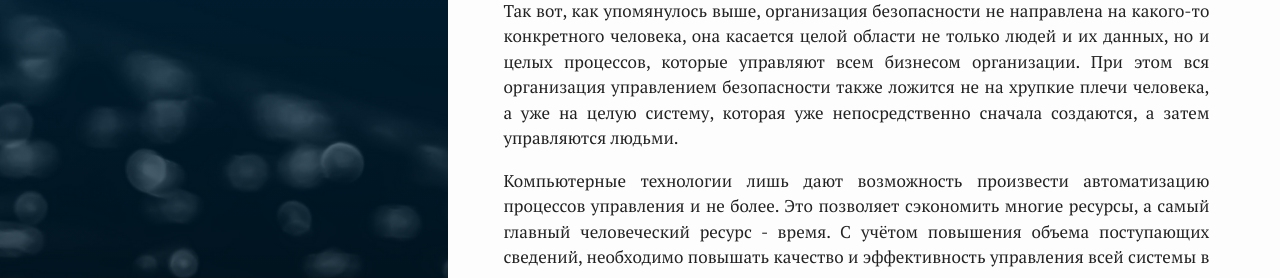
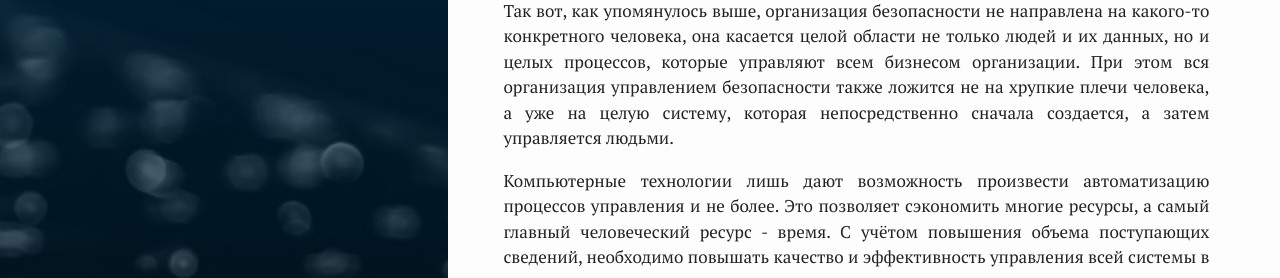
Before and after one commit to ghostmorgan/ghostmorgan.github.io, a Jekyll site: the page built from _posts/2019-10-11-inform_security_1_1.md, in a window 1280 px wide and 900 px high, scrolled down 1792 px. Shown: the part 261-539 px from the top of the window. Built offline with Jekyll 4.4.1, drawn with Linux system fonts in a browser that asks for light colours; nearby versions of some CDN libraries; comment, search, counter and statistics services are not loaded.

Commit message:
Update 2019-10-11-inform_security_1_1.md

```diff
--- a/_posts/2019-10-11-inform_security_1_1.md
+++ b/_posts/2019-10-11-inform_security_1_1.md
@@ -51,7 +51,7 @@ comments: true
 
 Безопасность такое понятие, которое редко затрагивает одного человека и касается только одного человека. Лишь малая часть населения понимает, что это такое и вообще для чего безопасность нужна, а уж как образом она достигается знают наверное единицы (в общем проценте от населения планеты). Мы вспоминаем о безопасности наших данных только тогда как где-нибудь в мире или нашей стране происходит утечка информации, персональных данных, коммерческой или гос. тайны. Вот вам [**недавний пример**](https://meduza.io/news/2019/10/03/kommersant-dannye-60-millionov-klientov-sberbanka-utekli-v-set "Утечка 60 млн. карт в Сбербанке"), который произошел по непонятно чьей вине, таких примеров вагон и маленькая тележка. Однако, не все данные события освещаются его величеством Интернетом, многие происходят на уровне небольших организаций, которые незамедлительно стараются такие события прикрыть чтобы о них никто не узнал.
 
-Так вот, как упомянулось выше, организация безопасности не направлена на какого-то конкретного человека, она касается целой области не только людей и их данных, но и целых процессов, которые управляют всем бизнесом организации. При этом вся организация управлением безопасности также ложится не на хрупкие плечи человека, а уже на целую систему, которая уже непосредственно сначала создаются, а затем управляются людьми.
+Так вот, как упомянулось выше, организация безопасности не направлена на какого-то конкретного человека, она касается целой области не только людей и их данных, но и целых процессов, которые управляют всем бизнесом организации. При этом вся организация управлением безопасности также ложится не на хрупкие плечи человека, а уже на целую систему, которая непосредственно сначала создается, а затем управляется людьми.
 
 Компьютерные технологии лишь дают возможность произвести автоматизацию процессов управления и не более. Это позволяет сэкономить многие ресурсы, а самый главный человеческий ресурс - время. С учётом повышения объема поступающих сведений, необходимо повышать качество и эффективность управления всей системы в целом.
 
```
